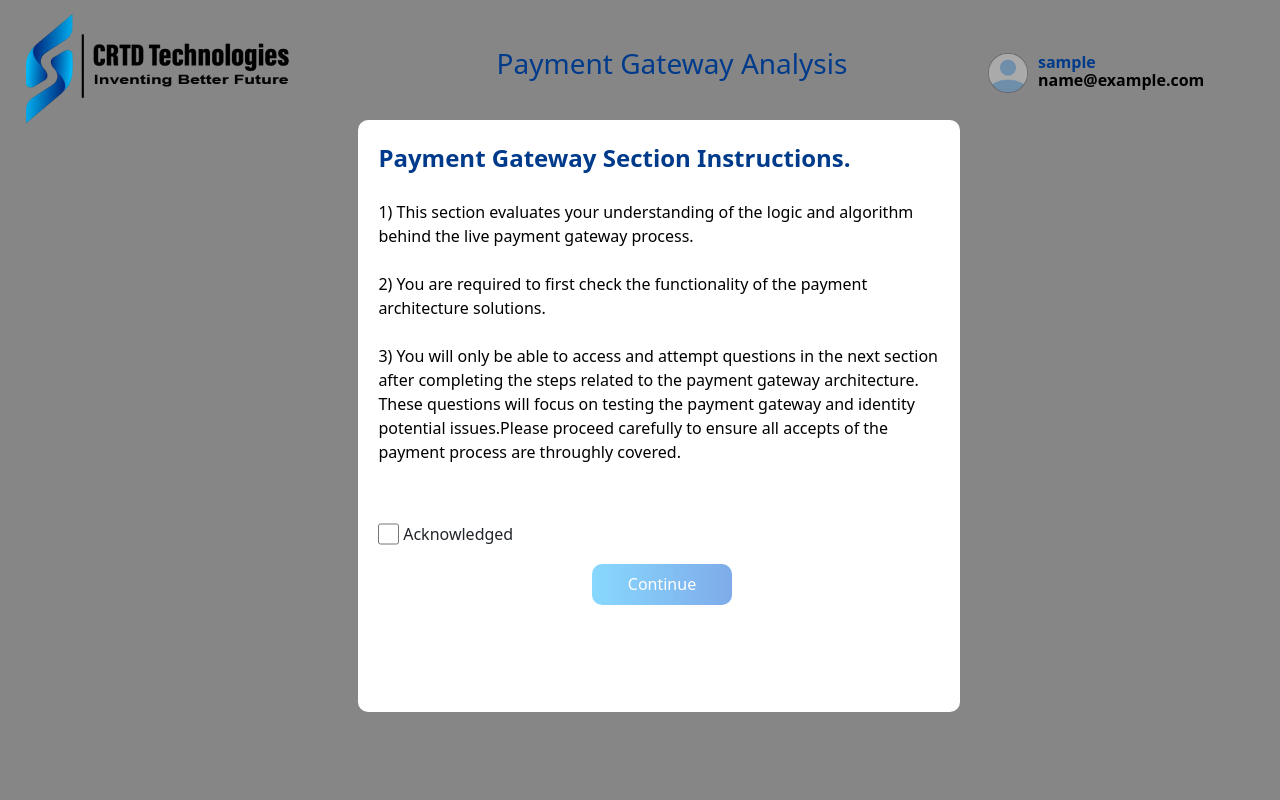
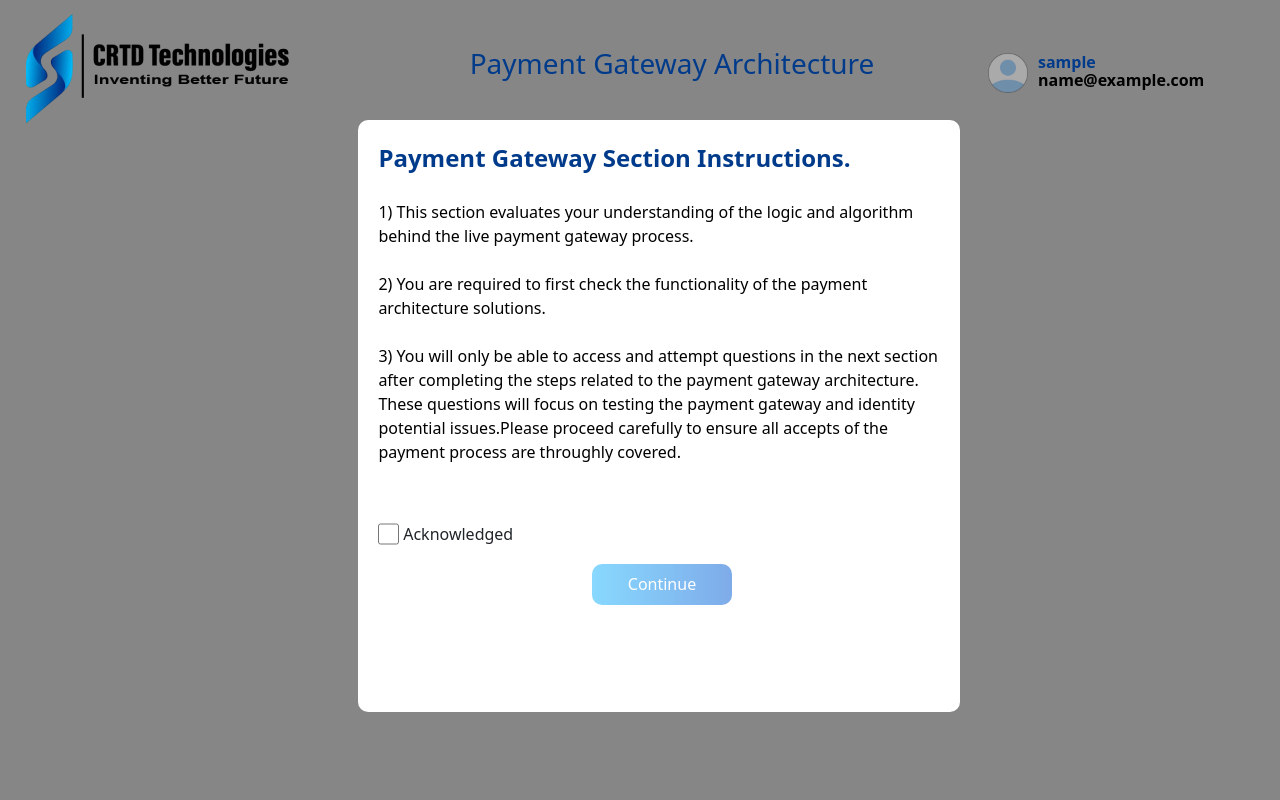
Before and after one commit to SEBINBABY/crtd_new, a Django app: page /payment_start/ in a window 1280 px wide. Run offline with Django 4.2, Linux system fonts and the light colour scheme; the visitor is signed in with stand-in values (Sample User, id 1).

Commit message:
heaqding

```diff
--- a/payment_integration/templates/payment-start.html
+++ b/payment_integration/templates/payment-start.html
@@ -27,7 +27,7 @@
             <div class="payment-logo">
                 <img src="/static/images/image_1.png" alt="">
             </div>
-            <div class="payment-head"><h3>Payment Gateway Analysis</h3></div>
+            <div class="payment-head"><h3>Payment Gateway Architecture</h3></div>
             <div class="payment-account">
                 <img src="/static/images/user.png" alt="User" style="margin-left: -100px; margin-top:15px; opacity: 0.3;" height="40px" width="40px">
                 <h6 style="margin-top: -40px; color:#003B8B;margin-left: -50px;">{{full_name}}</h6>
```
